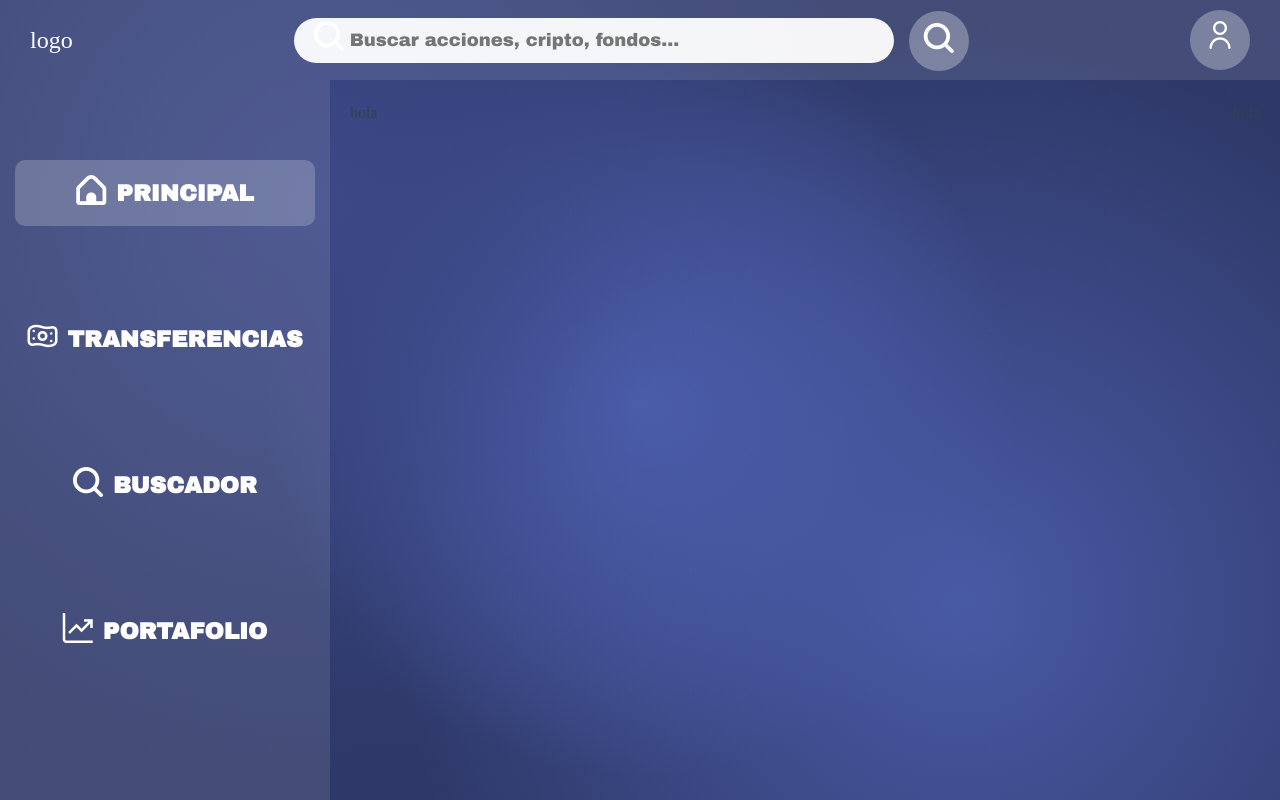
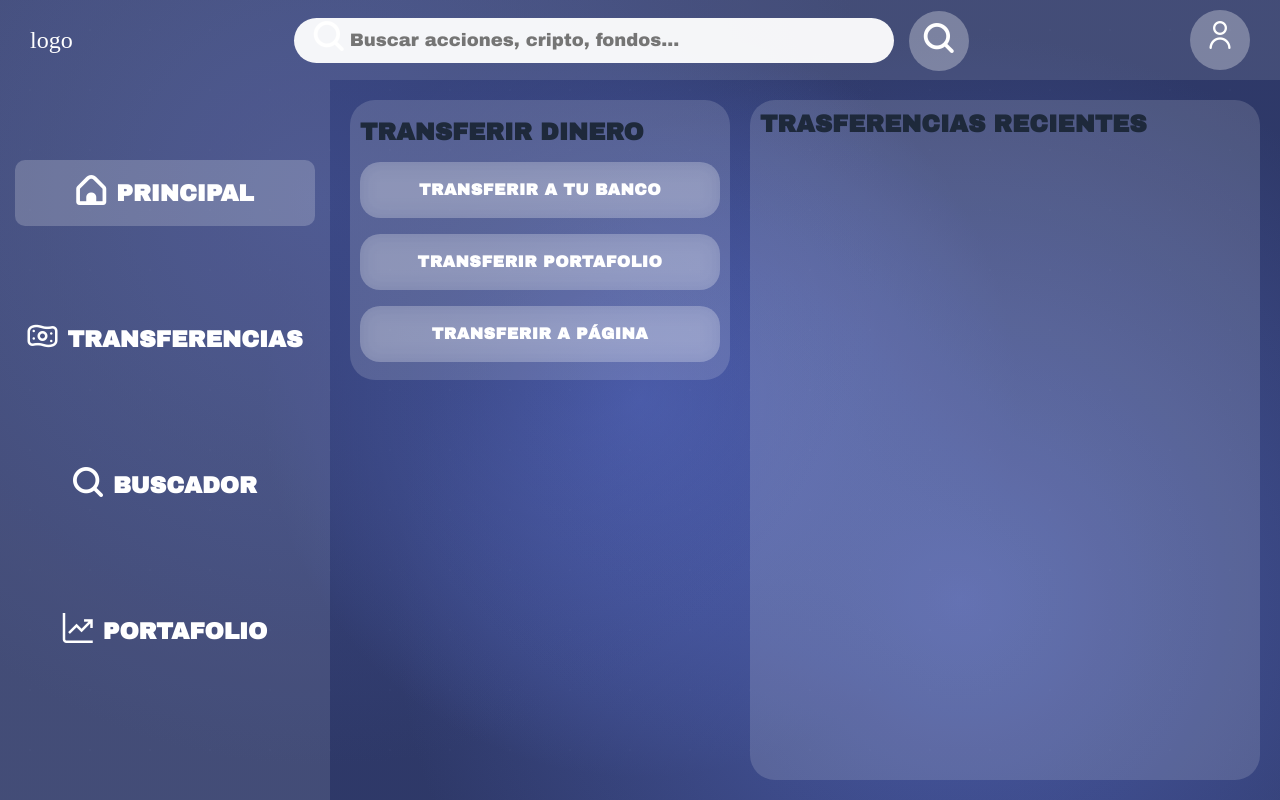
Before and after one commit to FranzFQ/hapi_page_proyect, a React (Vite) app in the folder fronted/: page / in a window 1280 px wide. Built offline with nearby package versions, Linux system fonts and the light colour scheme.

Commit message:
feat: add page transfer 1

```diff
--- a/fronted/src/style/UserTransfer.css
+++ b/fronted/src/style/UserTransfer.css
@@ -1,5 +1,48 @@
 .center-content {
     display: flex;
     flex-direction: row;
-    justify-content: space-between;
+    justify-content: flex-start;
 }
+
+.container {
+    background-color: rgba(255, 255, 255, 0.15);;
+    backdrop-filter: blur(15px);
+    border-radius: 25px;
+    padding: 10px;
+    text-align: left;
+    display: flex;
+    flex-direction: column;
+}
+
+.option-box {
+    height: 280px;
+    width: 380px;
+    justify-content: space-around;
+}
+
+.recent-box {
+    flex: 1 1 300px;
+    min-width: 300px;
+    transition: all 0.3s ease;
+}
+
+.btn {
+    background: rgba(255, 255, 255, 0.2);
+    color: white;
+    border-radius: 12px;
+    font-family: var(--font-archivo);
+    font-size: 18px;
+    font-weight: bold;
+    cursor: pointer;
+    transition: all 0.3s ease;
+    backdrop-filter: blur(10px);
+}
+
+.btn:hover {
+    background: rgba(255, 255, 255, 0.3);
+    transform: translateY(-2px);
+}
+
+.btn.primary {
+    background: rgba(255, 255, 255, 0.3);
+}
--- a/fronted/src/user-components/transfer/RecentTransferBox.jsx
+++ b/fronted/src/user-components/transfer/RecentTransferBox.jsx
@@ -1,7 +1,7 @@
 const RecentTransferBox = () => {
   return (
-    <div className="container">
-    <p>hola</p>
+    <div className="container recent-box">
+      <h3 className="title">TRASFERENCIAS RECIENTES</h3>
     </div>
   );
 }
--- a/fronted/src/user-components/transfer/TransferOptionBox.jsx
+++ b/fronted/src/user-components/transfer/TransferOptionBox.jsx
@@ -1,7 +1,10 @@
 const TransferOptionBox = () => {
   return (
-    <div className="container">
-    <p>hola</p>
+    <div className="container option-box">
+      <h3 className="title">TRANSFERIR DINERO</h3>
+      <button className="btn">TRANSFERIR A TU BANCO</button>
+      <button className="btn">TRANSFERIR PORTAFOLIO</button>
+      <button className="btn">TRANSFERIR A PÁGINA</button>
     </div>
   );
 }
```
